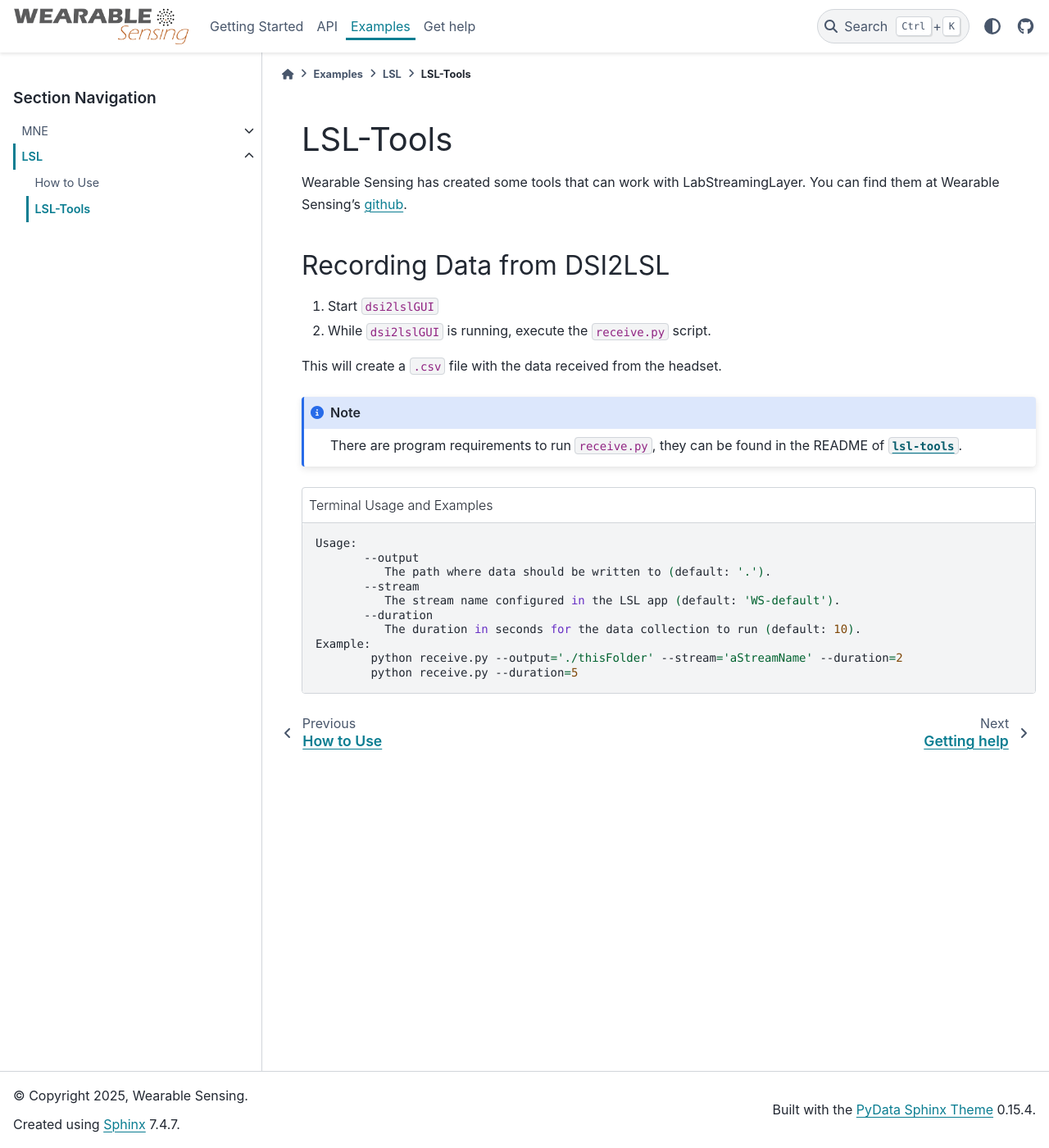
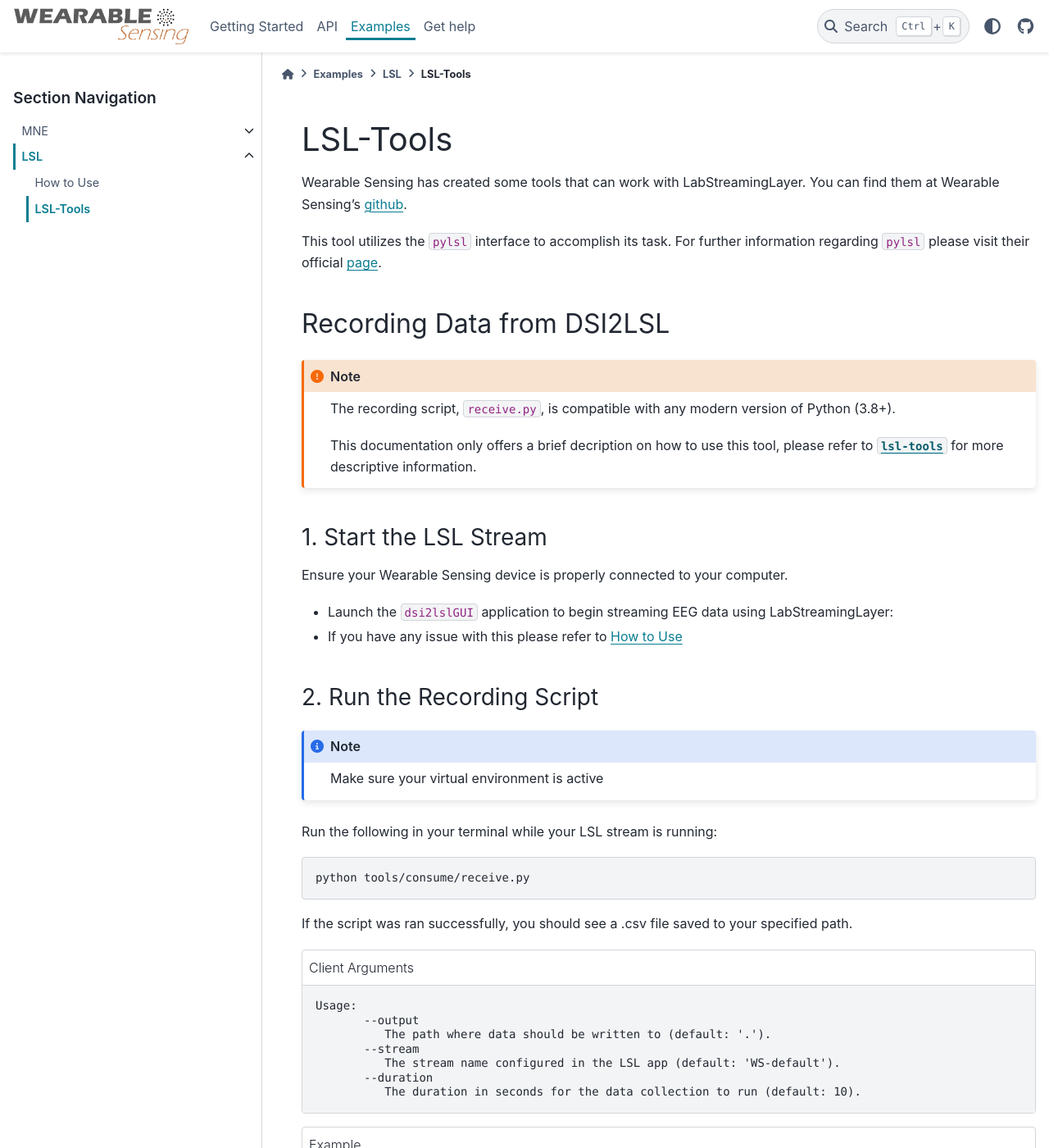
Before and after one commit to WearableSensing/wiki, a Sphinx documentation site: the page built from docs/examples/lsl/tools.md, in a window 1280 px wide and 1400 px high. Shown: the whole window at 82% size. Built offline with Sphinx 7.4.7 and the PyData theme 0.15.4, drawn with Linux system fonts in a browser that asks for light colours; some of the changed text lies outside the part shown.

Commit message:
Updated index and tools

````diff
--- a/docs/examples/lsl/tools.md
+++ b/docs/examples/lsl/tools.md
@@ -2,20 +2,41 @@
 
 Wearable Sensing has created some tools that can work with LabStreamingLayer. You can find them at Wearable Sensing's [github](https://github.com/WearableSensing/lsl-tools).
 
+This tool utilizes the ```pylsl``` interface to accomplish its task. For further information regarding ```pylsl``` please visit their official [page](https://github.com/labstreaminglayer/pylsl).
+
 ## Recording Data from DSI2LSL
 
-1. Start ```dsi2lslGUI```
-2. While ```dsi2lslGUI``` is running, execute the ```receive.py``` script.
+```{admonition} Note
+:class: attention
+The recording script, ```receive.py```, is compatible with any modern version of Python (3.8+).
 
-This will create a ```.csv``` file with the data received from the headset.
+This documentation only offers a brief decription on how to use this tool, please refer to [```lsl-tools```](https://github.com/WearableSensing/lsl-tools) for more descriptive information.
+```
+
+### 1. Start the LSL Stream
+
+Ensure your Wearable Sensing device is properly connected to your computer.
+
+* Launch the ```dsi2lslGUI``` application to begin streaming EEG data using LabStreamingLayer:
+* If you have any issue with this please refer to {doc}`How to Use <gui>`
+
+### 2. Run the Recording Script
 
 ```{admonition} Note
 :class: note
-There are program requirements to run ```receive.py```, they can be found in the README of [```lsl-tools```](https://github.com/WearableSensing/lsl-tools).
+Make sure your virtual environment is active
 ```
 
-```{code-block} sh
-:caption: Terminal Usage and Examples
+Run the following in your terminal while your LSL stream is running:
+
+```sh
+python tools/consume/receive.py
+```
+
+If the script was ran successfully, you should see a .csv file saved to your specified path.
+
+```{code-block} text
+:caption: Client Arguments
 Usage:
        --output
           The path where data should be written to (default: '.').
@@ -23,7 +44,16 @@
           The stream name configured in the LSL app (default: 'WS-default').
        --duration
           The duration in seconds for the data collection to run (default: 10).
-Example:
-        python receive.py --output='./thisFolder' --stream='aStreamName' --duration=2
-        python receive.py --duration=5
 ```
+
+```{code-block} sh
+:caption: Example
+python tools/consume/receive.py --output='./thisFolder' --stream='aStreamName' --duration=2
+```
+
+For the example above, the script will record a stream named 'aStreamName' and save it to the path './thisFolder' recording 2 seconds.
+
+```{admonition} Note
+:class: tip
+You can exclude certain Client Argument to use their default values.
+```
````
Also changed, not shown: docs/examples/lsl/index.md (+9 -0 lines).
